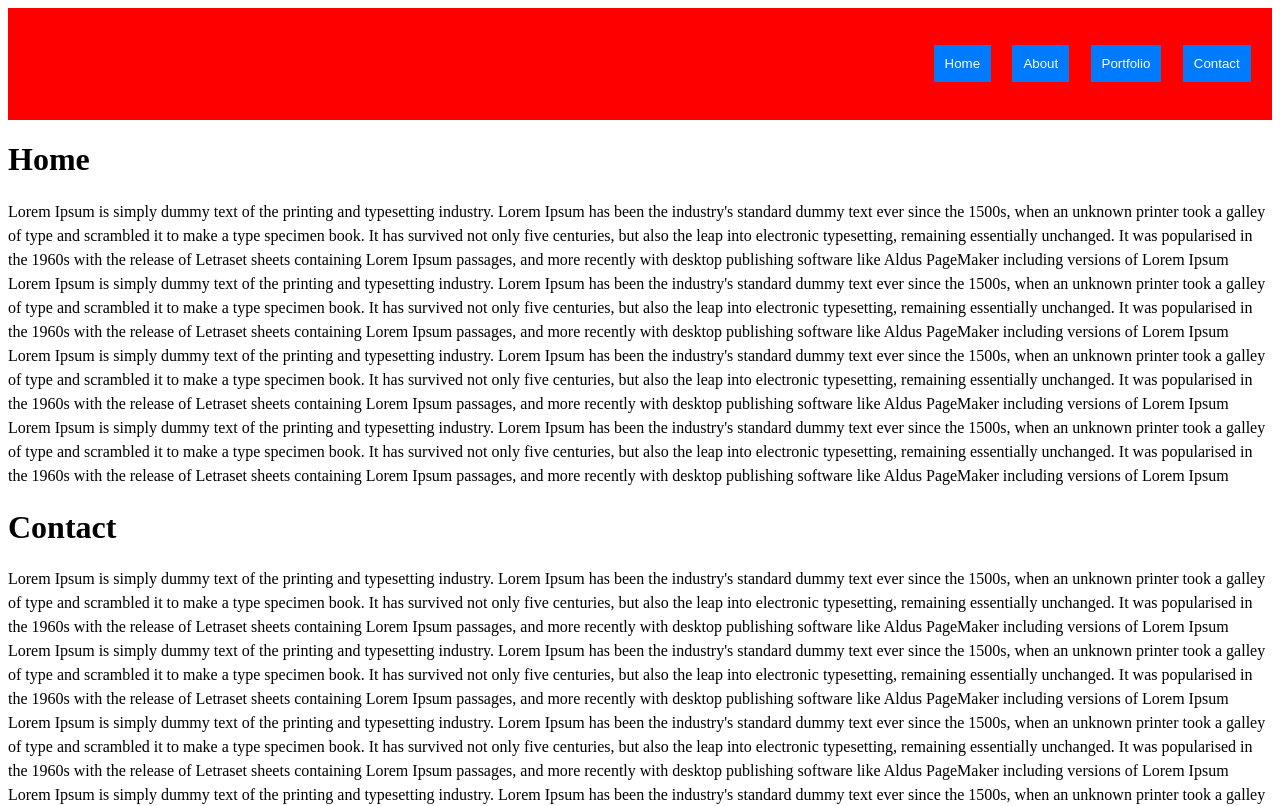
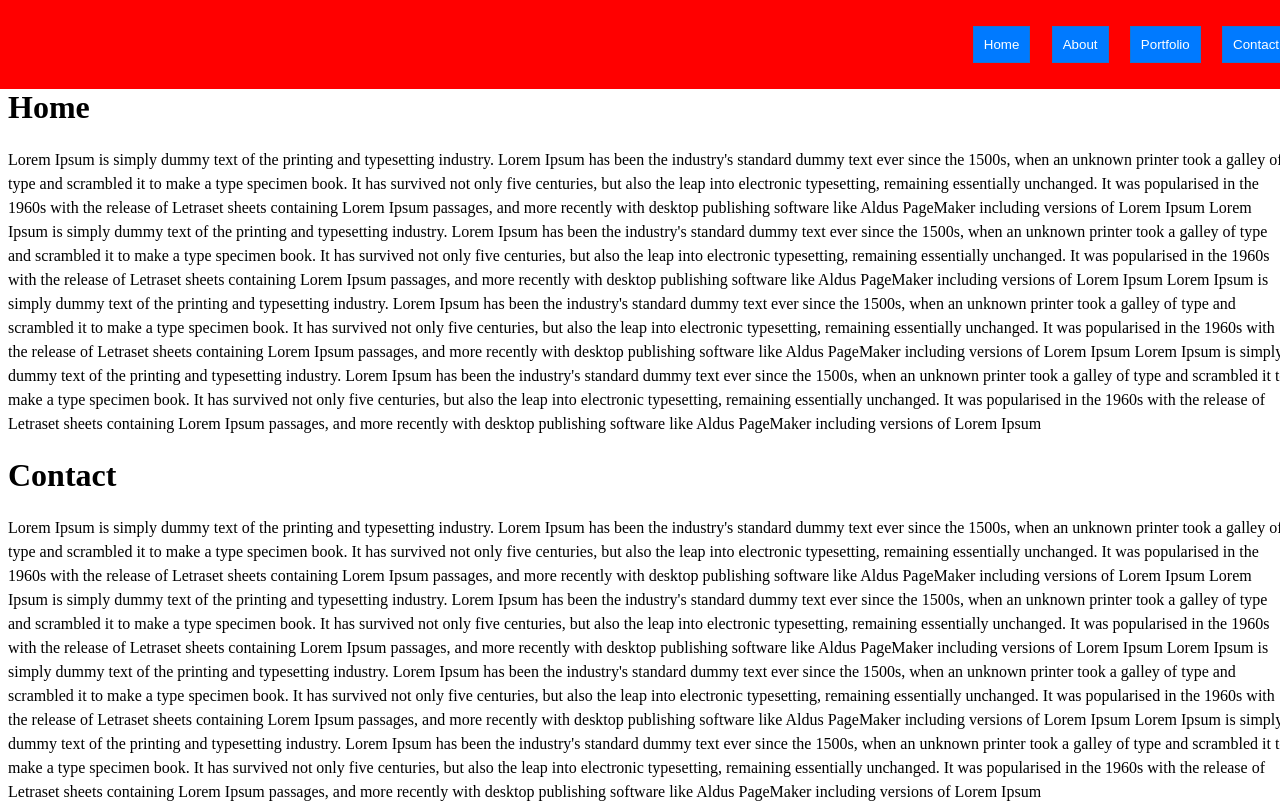
Before and after one commit to meerakoul927/Scrollspy-Component-in-react, a React (Vite) app: page / in a window 1280 px wide. Shown: the top 806 px of the page. Built offline with nearby package versions, Linux system fonts and the light colour scheme.

Commit message:
improved css

```diff
--- a/App.js
+++ b/App.js
@@ -1,13 +1,24 @@
-import React from 'react'
+import React , {useRef} from 'react'
 import ReactDOM from 'react-dom';
 import ScrollSpy from './src/component/ScrollSpy/ScrollSpy';
 
 function App() {
+
+  const currentActiveSection = useRef();
   const menus = ['Home' , 'About' , 'Portfolio' , 'Contact']
   return (
+    <div
+      style = {{
+         width : '100vw',
+         height : '100vh',
+         position:'relative'
+      }}
+    >
     <ScrollSpy
      menus = {menus}
+     currentActiveSection = {currentActiveSection}
     />
+    </div>
   )
 }
 export default App;
--- a/src/component/Body/Body.js
+++ b/src/component/Body/Body.js
@@ -1,7 +1,8 @@
-import React from 'react'
+import React , {useEffect} from 'react'
 
 
-function Body() {
+function Body(props) {
+  const {currentActiveSection , setCurrentSection} = props
   const sections = ['Home' , 'Contact' , 'About' , 'Portfolio'].map((item)=>{
      return (<div>
         <h1>{item}</h1>
@@ -44,10 +45,17 @@ function Body() {
       publishing software like Aldus PageMaker including versions of Lorem Ipsum
       </p>
       </div>)
-  })
+  });
+
   return (
     <>
-      <div>{sections}</div>
+      <div
+        style = {{
+           position : 'absolute',
+           zIndex : '-1',
+           paddingTop:'60px'
+        }}
+      >{sections}</div>
     </>
   )
 }
--- a/src/component/NavigationBar/NavigationBar.js
+++ b/src/component/NavigationBar/NavigationBar.js
@@ -1,7 +1,7 @@
 import React from "react";
 import { StyledButton, StyledDiv, StyledList } from "./style.js";
 
-function NavigationBar({ menus }) {
+function NavigationBar({ menus , currentSection}) {
   {
     /* we will keep four items in navaigation bar - Home , Contact , About me */
   }
@@ -9,12 +9,7 @@ function NavigationBar({ menus }) {
   return (
     <StyledDiv>
       <StyledList
-        style={{
-          display: "flex",
-          gap: "1.333rem",
-          listStyleType: "none",
-          cursor: "pointer",
-        }}
+
       >
         {menus.map((item) => {
           return (
--- a/src/component/NavigationBar/style.js
+++ b/src/component/NavigationBar/style.js
@@ -5,8 +5,12 @@ export const StyledDiv = styled('div')(({})=>({
     display: "flex",
     alignItems: "center",
     justifyContent: "flex-end",
-    padding: "1.333rem",
+    padding: "10px",
     backgroundColor: "red",
+    position:'fixed',
+    width : 'inherit',
+    top : '0 !important',
+    left : '0 !important'
 }))
 export const StyledButton = styled('button')(({  }) => ({
   backgroundColor: '#007AFF',
--- a/src/component/ScrollSpy/ScrollSpy.js
+++ b/src/component/ScrollSpy/ScrollSpy.js
@@ -1,15 +1,21 @@
-import React from 'react'
+import React , {useState} from 'react'
 import NavigationBar from '../NavigationBar/NavigationBar.js'
 import Body from '../Body/Body.js'
 
 function ScrollSpy(props) {
-  const {menus} = props
+  const {menus , currentActiveSection} = props;
+  const [currentSection , setCurrentSection] = useState();
   return (
    <>
      <NavigationBar
       menus = {menus}
+      currentSection = {currentSection}
      />
-     <Body/>
+     <Body
+       currentActiveSection = {currentActiveSection}
+       setCurrentSection={setCurrentSection}
+
+     />
    </>
   )
 }
```
